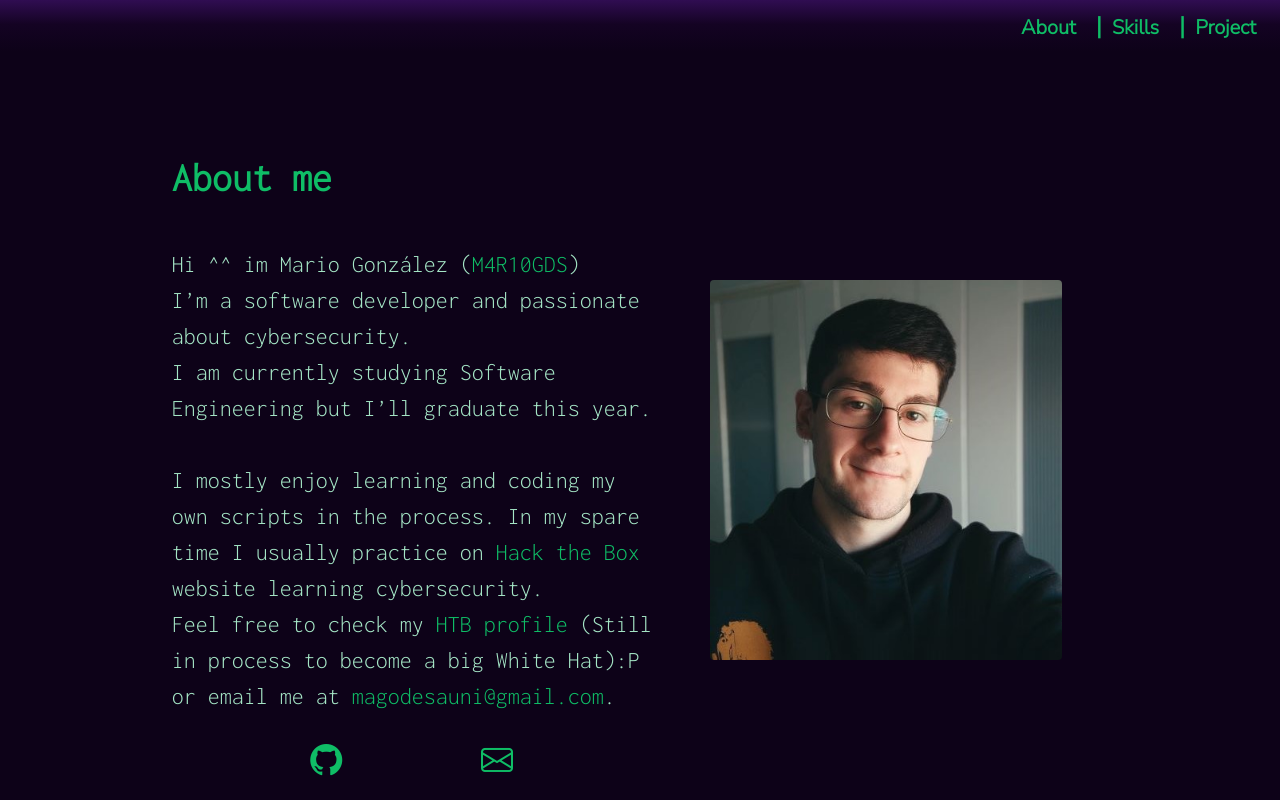
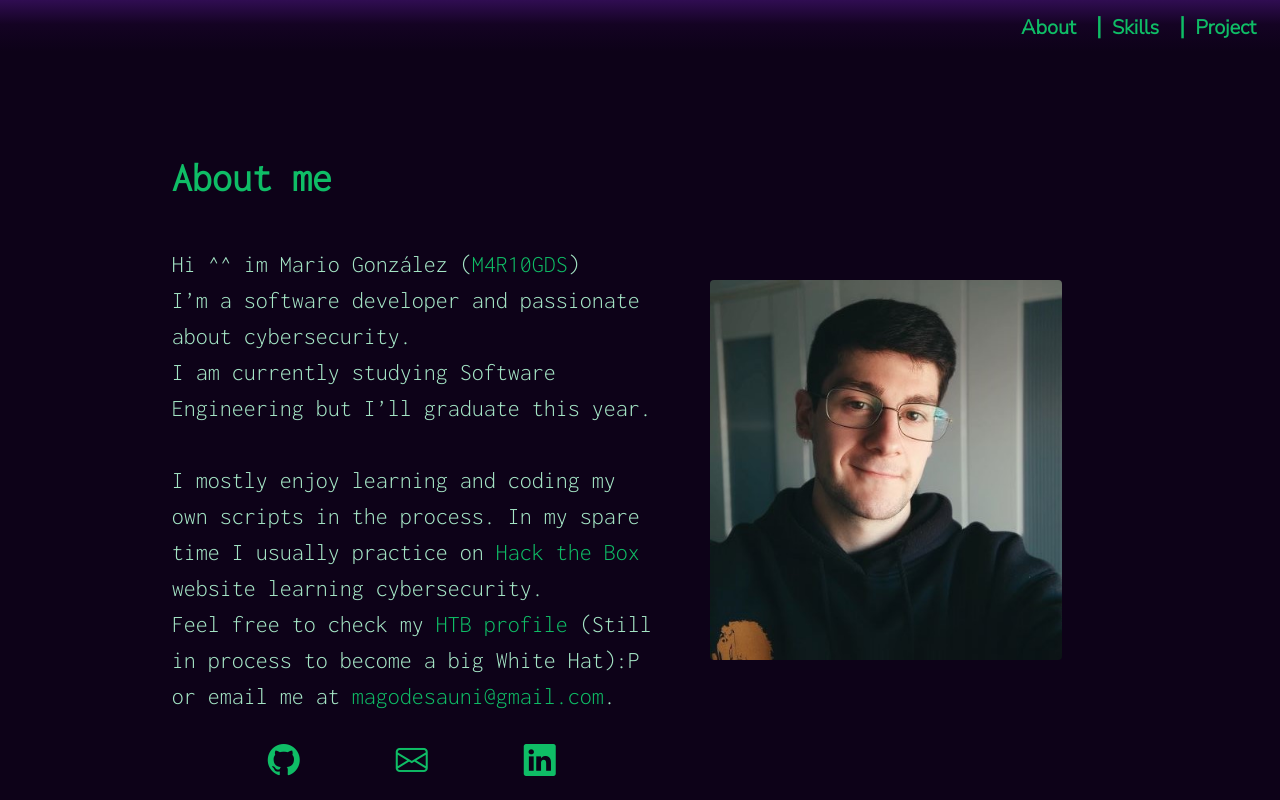
Before and after one commit to M4R10GDS/m4r10gds.github.io, a plain HTML site: page index.html in a window 1280 px wide. Shown: the top 800 px of the page. Drawn offline with nearby package versions, Linux system fonts and the light colour scheme.

Commit message:
nuevos enlaces

```diff
--- a/index.html
+++ b/index.html
@@ -56,7 +56,8 @@
                     I am currently studying Software Engineering but I’ll graduate this year.
                     <br><br>
                     I mostly enjoy learning and coding my own scripts in the process.
-                    In my spare time I usually practice on <a href="https://www.hackthebox.com/">Hack the Box</a> website
+                    In my spare time I usually practice on <a href="https://www.hackthebox.com/">Hack the Box</a>
+                    website
                     learning cybersecurity.<br>
                     Feel free to check my <a href="https://app.hackthebox.com/profile/817694">HTB profile</a> (Still in
                     process to become a big White Hat):P or email me at <a
@@ -65,6 +66,7 @@
                 <div class="d-flex justify-content-evenly mt-4">
                     <a href="https://github.com/M4R10GDS"><i class="bi bi-github navbar-brand"></i></a>
                     <a href="mailto:magodesauni@gmail.com"><i class="bi bi-envelope navbar-brand"></i></a>
+                    <a href="https://www.linkedin.com/in/mario-gonzález-de-santos-818a18264"><i class="bi bi-linkedin navbar-brand"></i></a>
                 </div>
             </div>
             <div class="d-flex flex-wrap align-items-center">
```
